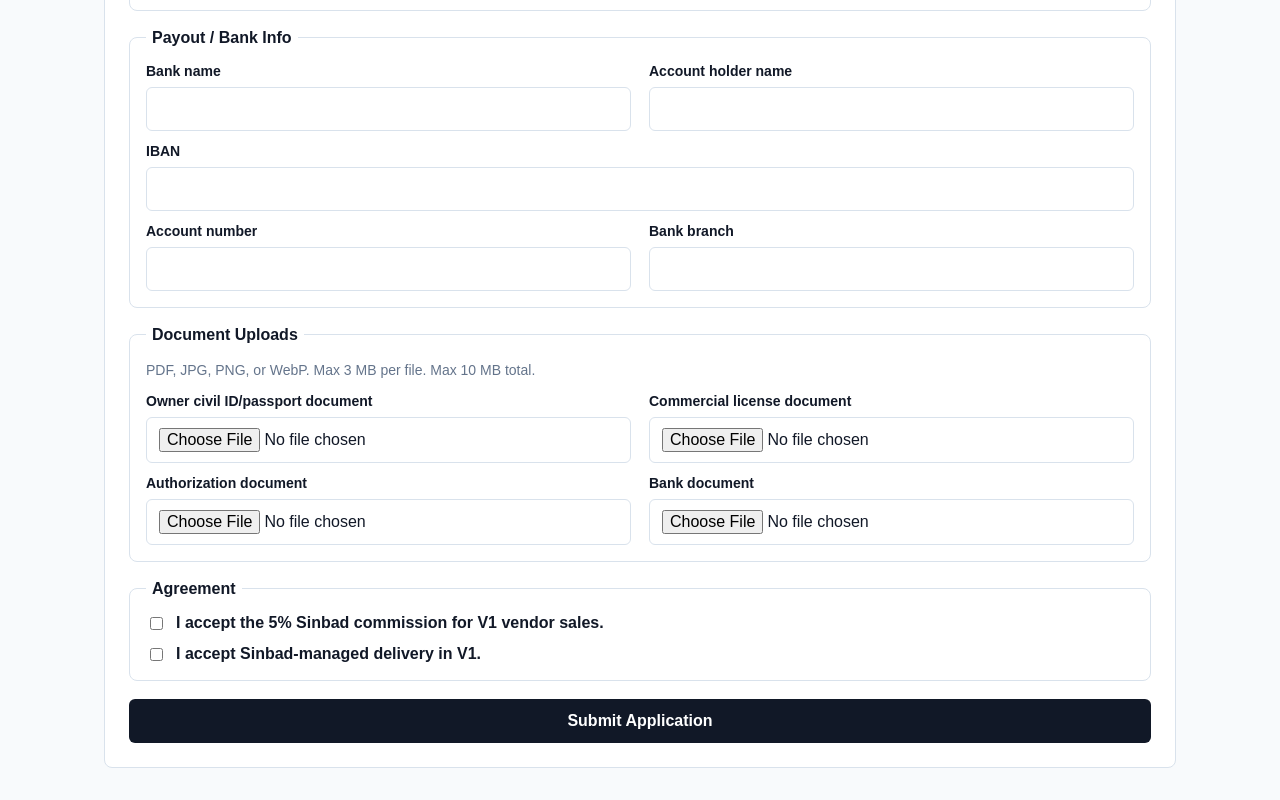
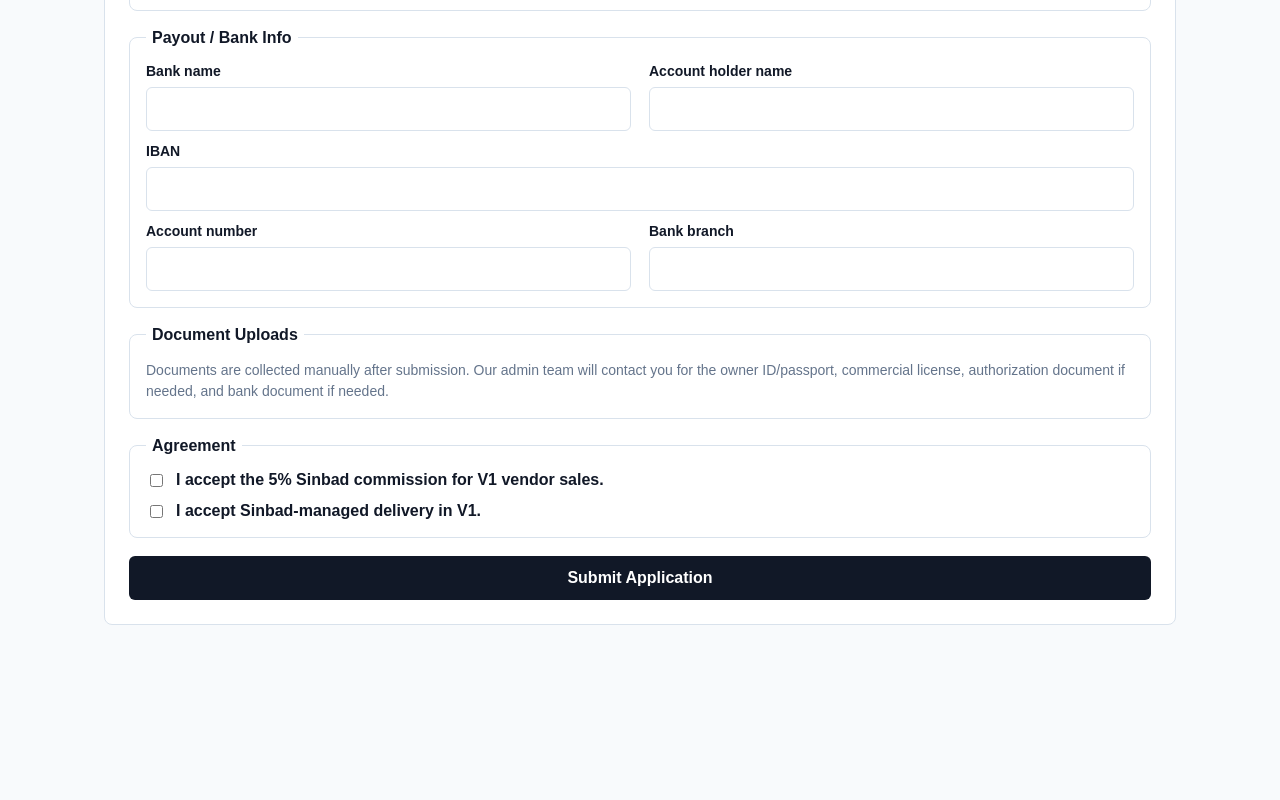
Before and after one commit to sinbad-supermarket/sinbad-commerce, a Next.js app: page /vendors/apply in a window 1280 px wide. Shown: the part 2287-3087 px from the top of the page. After the commit the page ends 2944 px from the top, so only its background shows below. Built offline with nearby package versions, Linux system fonts and the light colour scheme.

Commit message:
Stabilize vendor application submission flow

```diff
--- a/app/globals.css
+++ b/app/globals.css
@@ -392,6 +392,14 @@ a {
 .review-actions {
   display: grid;
   gap: 14px;
+}
+
+.document-list-item {
+  align-items: center;
+  display: flex;
+  flex-wrap: wrap;
+  gap: 10px;
+  justify-content: space-between;
 }
 
 .muted-text {
--- a/components/vendor-application/vendor-application-form.tsx
+++ b/components/vendor-application/vendor-application-form.tsx
@@ -1,14 +1,4 @@
-"use client";
-
-import { useState } from "react";
-import type { FormEvent } from "react";
 import { deliveryHandledByOptions } from "@/features/vendor-applications/types";
-import {
-  maxVendorApplicationDocumentSize,
-  maxVendorApplicationDocumentTotalSize,
-  vendorApplicationDocumentSizeMessage,
-  vendorApplicationDocumentTotalSizeMessage,
-} from "@/features/vendor-applications/validators";
 
 type VendorApplicationFormProps = {
   action: (formData: FormData) => void | Promise<void>;
@@ -21,43 +11,9 @@ export function VendorApplicationForm({
   error,
   success,
 }: VendorApplicationFormProps) {
-  const [clientError, setClientError] = useState<string | null>(null);
-
-  function selectedFile(form: HTMLFormElement, name: string) {
-    const input = form.elements.namedItem(name);
-    return input instanceof HTMLInputElement ? input.files?.[0] ?? null : null;
-  }
-
-  function validateDocumentSizes(event: FormEvent<HTMLFormElement>) {
-    const form = event.currentTarget;
-    const files = [
-      selectedFile(form, "owner_civil_id_or_passport_document"),
-      selectedFile(form, "commercial_license_document"),
-      selectedFile(form, "authorization_document"),
-      selectedFile(form, "bank_document"),
-    ].filter(Boolean) as File[];
-
-    if (files.some((file) => file.size > maxVendorApplicationDocumentSize)) {
-      event.preventDefault();
-      setClientError(vendorApplicationDocumentSizeMessage);
-      return;
-    }
-
-    const totalSize = files.reduce((total, file) => total + file.size, 0);
-
-    if (totalSize > maxVendorApplicationDocumentTotalSize) {
-      event.preventDefault();
-      setClientError(vendorApplicationDocumentTotalSizeMessage);
-      return;
-    }
-
-    setClientError(null);
-  }
-
   return (
-    <form className="admin-form wide-form" action={action} onSubmit={validateDocumentSizes}>
+    <form className="admin-form wide-form" action={action}>
       {success ? <p className="success-banner">{success}</p> : null}
-      {clientError ? <p className="form-error">{clientError}</p> : null}
       {error ? <p className="form-error">{error}</p> : null}
 
       <fieldset className="fieldset">
@@ -250,46 +206,10 @@ export function VendorApplicationForm({
       <fieldset className="fieldset">
         <legend>Document Uploads</legend>
         <p className="field-help">
-          PDF, JPG, PNG, or WebP. Max 3 MB per file. Max 10 MB total.
+          Documents are collected manually after submission. Our admin team will
+          contact you for the owner ID/passport, commercial license,
+          authorization document if needed, and bank document if needed.
         </p>
-        <div className="form-grid">
-          <label className="field">
-            <span>Owner civil ID/passport document</span>
-            <input
-              name="owner_civil_id_or_passport_document"
-              type="file"
-              accept="application/pdf,image/jpeg,image/png,image/webp"
-              required
-            />
-          </label>
-          <label className="field">
-            <span>Commercial license document</span>
-            <input
-              name="commercial_license_document"
-              type="file"
-              accept="application/pdf,image/jpeg,image/png,image/webp"
-              required
-            />
-          </label>
-        </div>
-        <div className="form-grid">
-          <label className="field">
-            <span>Authorization document</span>
-            <input
-              name="authorization_document"
-              type="file"
-              accept="application/pdf,image/jpeg,image/png,image/webp"
-            />
-          </label>
-          <label className="field">
-            <span>Bank document</span>
-            <input
-              name="bank_document"
-              type="file"
-              accept="application/pdf,image/jpeg,image/png,image/webp"
-            />
-          </label>
-        </div>
       </fieldset>
 
       <fieldset className="fieldset">
--- a/features/vendor-applications/actions.ts
+++ b/features/vendor-applications/actions.ts
@@ -6,7 +6,7 @@ import { requireAdmin } from "@/lib/auth/require-admin";
 import { createSupabaseAdminClient } from "@/lib/supabase/admin";
 import { createSupabaseServerClient } from "@/lib/supabase/server";
 import {
-  extensionForVendorApplicationDocument,
+  documentExtensionForVendorApplicationFile,
   parseOptionalAdminNotes,
   parseRequiredRejectionReason,
   parseVendorApplicationFormData,
@@ -24,7 +24,7 @@ function applicationSuccessRedirect(path: string, message: string): never {
 }
 
 function documentPath(applicationId: string, label: string, file: File) {
-  const extension = extensionForVendorApplicationDocument(file.type);
+  const extension = documentExtensionForVendorApplicationFile(file);
   return `vendor-applications/${applicationId}/${label}-${randomUUID()}.${extension}`;
 }
 
@@ -82,8 +82,12 @@ export async function submitVendorApplication(formData: FormData) {
   try {
     const { input, files } = parseVendorApplicationFormData(formData);
     const applicationId = randomUUID();
-    const ownerDocumentPath = documentPath(applicationId, "owner-id", files.ownerDocument);
-    const licenseDocumentPath = documentPath(applicationId, "license", files.licenseDocument);
+    const ownerDocumentPath = files.ownerDocument
+      ? documentPath(applicationId, "owner-id", files.ownerDocument)
+      : null;
+    const licenseDocumentPath = files.licenseDocument
+      ? documentPath(applicationId, "license", files.licenseDocument)
+      : null;
     const authorizationDocumentPath = files.authorizationDocument
       ? documentPath(applicationId, "authorization", files.authorizationDocument)
       : null;
@@ -91,8 +95,13 @@ export async function submitVendorApplication(formData: FormData) {
       ? documentPath(applicationId, "bank", files.bankDocument)
       : null;
 
-    await uploadDocument(ownerDocumentPath, files.ownerDocument);
-    await uploadDocument(licenseDocumentPath, files.licenseDocument);
+    if (files.ownerDocument && ownerDocumentPath) {
+      await uploadDocument(ownerDocumentPath, files.ownerDocument);
+    }
+
+    if (files.licenseDocument && licenseDocumentPath) {
+      await uploadDocument(licenseDocumentPath, files.licenseDocument);
+    }
 
     if (files.authorizationDocument && authorizationDocumentPath) {
       await uploadDocument(authorizationDocumentPath, files.authorizationDocument);
@@ -124,7 +133,7 @@ export async function submitVendorApplication(formData: FormData) {
 
   applicationSuccessRedirect(
     "/vendors/apply",
-    "Application submitted. Our admin team will review it manually.",
+    "Application submitted. Our admin team will review your details and contact you to request the required documents.",
   );
 }
 
--- a/features/vendor-applications/queries.ts
+++ b/features/vendor-applications/queries.ts
@@ -84,7 +84,9 @@ export async function getVendorApplicationDocuments(
           path: application.bank_document_path,
         }
       : null,
-  ].filter(Boolean) as { label: string; path: string }[];
+  ].filter((document): document is { label: string; path: string } =>
+    Boolean(document?.path),
+  );
 
   const supabase = createSupabaseAdminClient();
   const signedDocuments = await Promise.all(
--- a/features/vendor-applications/types.ts
+++ b/features/vendor-applications/types.ts
@@ -18,7 +18,7 @@ export type VendorApplicationRow = {
   owner_phone: string;
   owner_email: string;
   owner_civil_id_or_passport_number: string;
-  owner_civil_id_or_passport_document_path: string;
+  owner_civil_id_or_passport_document_path: string | null;
   authorized_signatory_name: string | null;
   authorized_signatory_phone: string | null;
   authorization_document_path: string | null;
@@ -26,7 +26,7 @@ export type VendorApplicationRow = {
   owner_notes: string | null;
   legal_business_name: string;
   commercial_license_number: string;
-  commercial_license_document_path: string;
+  commercial_license_document_path: string | null;
   business_address: string;
   tax_or_vat_number: string | null;
   company_notes: string | null;
--- a/features/vendor-applications/validators.ts
+++ b/features/vendor-applications/validators.ts
@@ -55,8 +55,8 @@ export type VendorApplicationInput = {
 };
 
 export type VendorApplicationFiles = {
-  ownerDocument: File;
-  licenseDocument: File;
+  ownerDocument: File | null;
+  licenseDocument: File | null;
   authorizationDocument: File | null;
   bankDocument: File | null;
 };
@@ -134,7 +134,7 @@ function optionalDeliveryHandledBy(value: FormDataEntryValue | null) {
   return text as DeliveryHandledBy;
 }
 
-export function extensionForVendorApplicationDocument(mimeType: string) {
+function extensionForVendorApplicationDocument(mimeType: string) {
   switch (mimeType) {
     case "application/pdf":
       return "pdf";
@@ -149,11 +149,10 @@ export function extensionForVendorApplicationDocument(mimeType: string) {
   }
 }
 
-function requiredDocument(value: FormDataEntryValue | null, label: string) {
+function optionalDocument(value: FormDataEntryValue | null, label: string) {
   if (!(value instanceof File) || value.size === 0) {
-    throw new Error(`${label} is required.`);
+    return null;
   }
-
   if (value.size > maxVendorApplicationDocumentSize) {
     throw new Error(vendorApplicationDocumentSizeMessage);
   }
@@ -165,25 +164,10 @@ function requiredDocument(value: FormDataEntryValue | null, label: string) {
   return value;
 }
 
-function optionalDocument(value: FormDataEntryValue | null, label: string) {
-  if (!(value instanceof File) || value.size === 0) {
-    return null;
-  }
-
-  return requiredDocument(value, label);
-}
-
 function requiredAgreement(value: FormDataEntryValue | null, message: string) {
   if (value !== "on") {
     throw new Error(message);
   }
-}
-
-function signatoryDiffersFromOwner(ownerName: string, signatoryName: string | null) {
-  return Boolean(
-    signatoryName &&
-      signatoryName.trim().toLowerCase() !== ownerName.trim().toLowerCase(),
-  );
 }
 
 export function parseVendorApplicationFormData(formData: FormData): {
@@ -204,15 +188,11 @@ export function parseVendorApplicationFormData(formData: FormData): {
     "Authorization document",
   );
 
-  if (signatoryDiffersFromOwner(owner_full_name, authorized_signatory_name) && !authorizationDocument) {
-    throw new Error("Authorization document is required when the signatory differs from the owner.");
-  }
-
-  const ownerDocument = requiredDocument(
+  const ownerDocument = optionalDocument(
     formData.get("owner_civil_id_or_passport_document"),
     "Owner civil ID/passport document",
   );
-  const licenseDocument = requiredDocument(
+  const licenseDocument = optionalDocument(
     formData.get("commercial_license_document"),
     "Commercial license document",
   );
@@ -329,3 +309,7 @@ export function parseVendorLoginEmail(formData: FormData, fallbackEmail: string)
 
   return requiredEmail(value, "Vendor login email");
 }
+
+export function documentExtensionForVendorApplicationFile(file: File) {
+  return extensionForVendorApplicationDocument(file.type);
+}
```
Also changed, not shown: components/admin/vendor-application-detail.tsx (+36 -11 lines), 2 other files (tests, documents, lock files or other folders).
